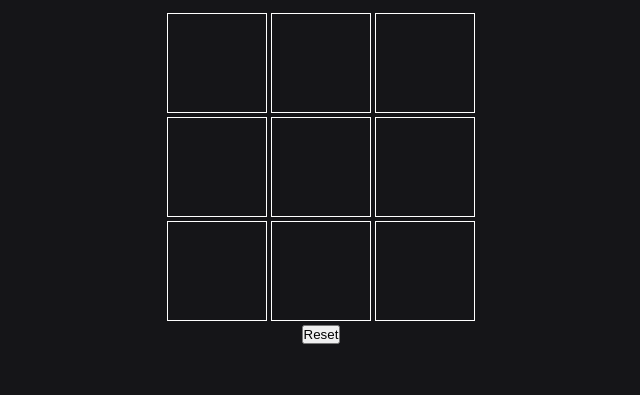
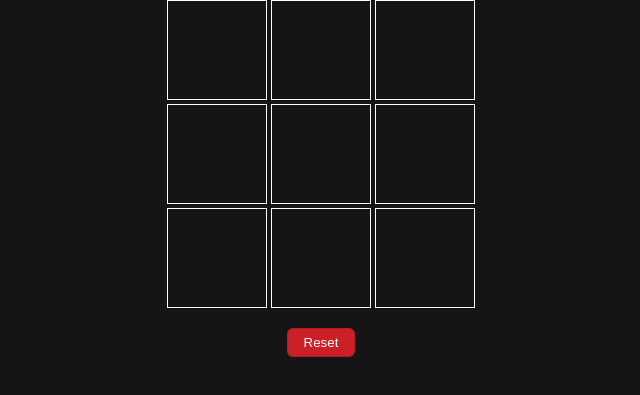
Before and after one commit to JJahidHasan11/Game-Tic-Tac-Toe, a plain HTML site: page index.html in a window 1280 px wide. Shown: the part 249-644 px from the top of the page, without its empty margins (319-959 px from the left). Drawn offline with Linux system fonts and the light colour scheme.

Commit message:
styling button

```diff
--- a/style/style.css
+++ b/style/style.css
@@ -80,3 +80,26 @@ h1 {
     font-size: 3.125rem;
     line-height: 6.25rem;
 }
+
+/* ---- button section  ---- */
+
+button {
+    background: #CB2027;
+    color: white;
+
+    margin-top: 1rem;
+
+    padding: 6px 16px;
+
+    text-decoration: none;
+    cursor: pointer;
+
+    border: 1px solid rgba(27, 31, 35, .15);
+    border-radius: 6px;
+    box-shadow: rgba(27, 31, 35, .1) 0 1px 0;
+}
+
+button:hover {
+    transition: 0.4s;
+    opacity: .8;
+}
```
